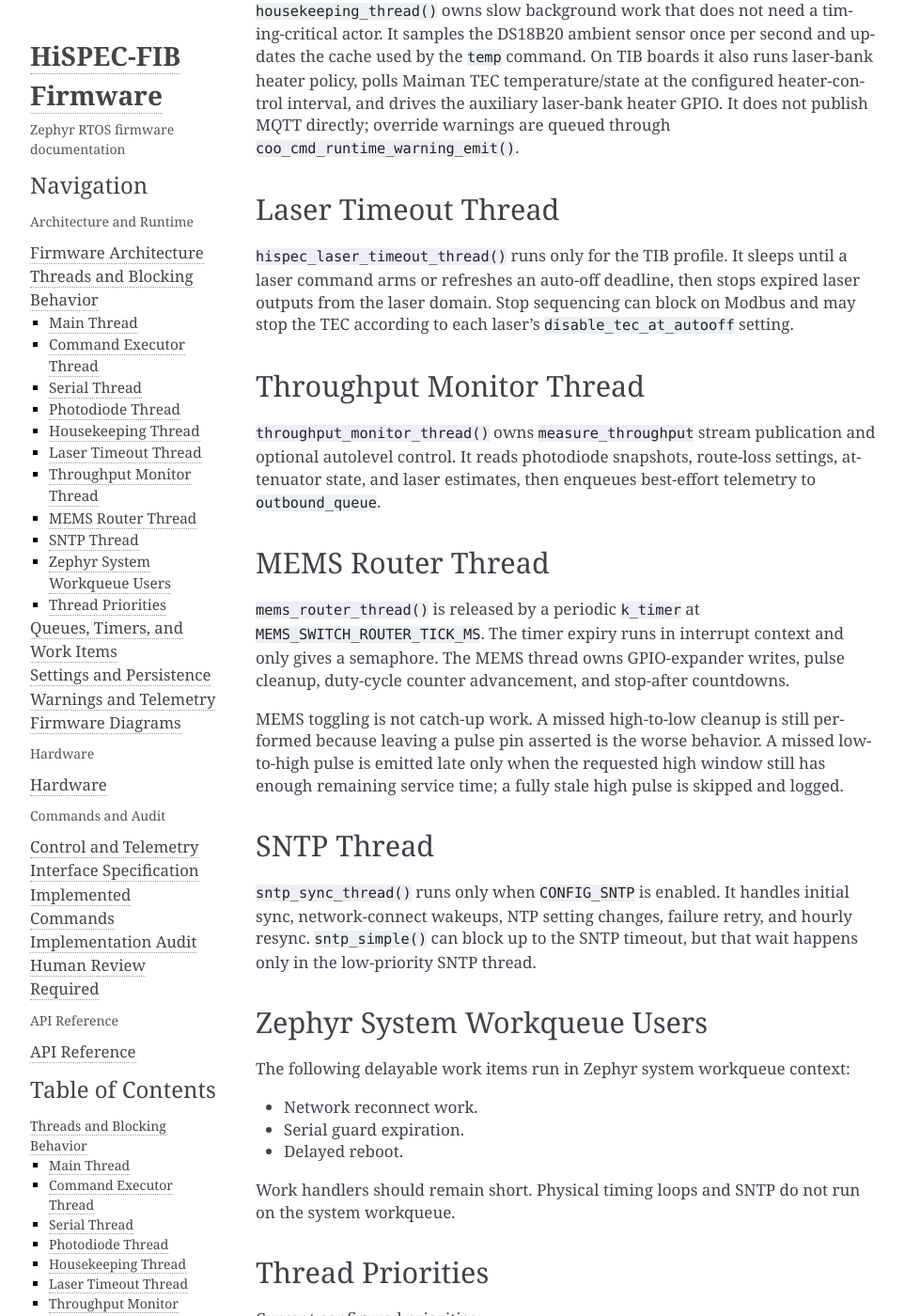
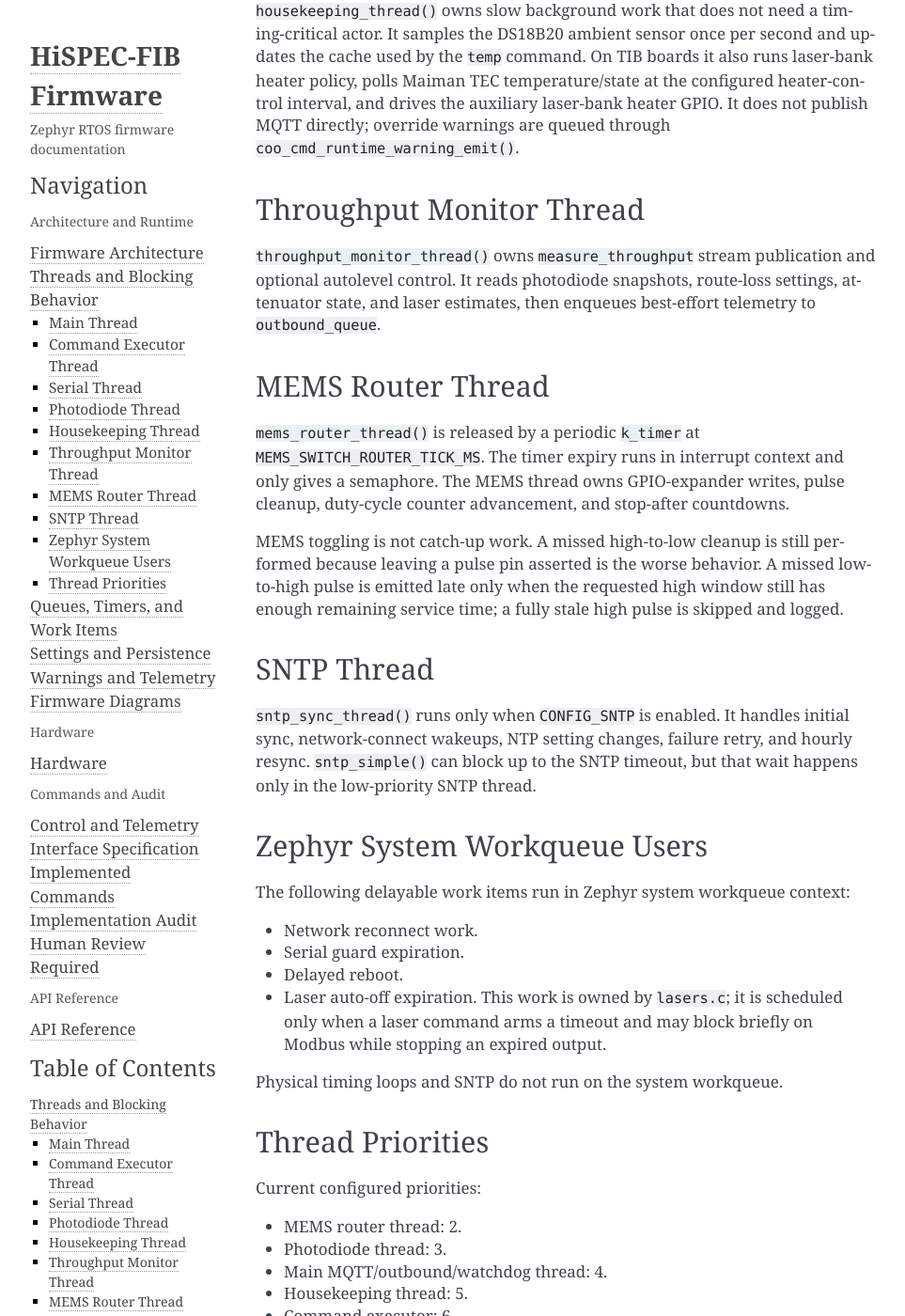
Before and after one commit to COO-Utilities/hispec-tib, a Sphinx documentation site: the page built from doc/threads.md, in a window 1280 px wide and 1400 px high, scrolled down 1367 px. Shown: the whole window at 94% size, without its empty margins (148-1111 px from the left). Built offline with Sphinx 7.4.7, drawn with Linux system fonts in a browser that asks for light colours.

Commit message:
Use delayable work for laser autooff

```diff
--- a/doc/implemented_commands.md
+++ b/doc/implemented_commands.md
@@ -190,7 +190,7 @@
 - Board restriction: TIB only.
 - Side effects: effect requests can power the bank, program TEC/current, stop an
   active throughput monitor using that laser, and arm or reset firmware
-  auto-off handled by the laser timeout thread.
+  auto-off handled by laser-owned delayable work.
 - Blocking: Maiman Modbus and bank boot/off sleeps can block.
 
 ### `laser/tune`, `laser/status`, `laser/engstatus`, `laser/settings`
--- a/doc/threads.md
+++ b/doc/threads.md
@@ -55,13 +55,6 @@
 does not publish MQTT directly; override warnings are queued through
 `coo_cmd_runtime_warning_emit()`.
 
-## Laser Timeout Thread
-
-`hispec_laser_timeout_thread()` runs only for the TIB profile. It sleeps until a
-laser command arms or refreshes an auto-off deadline, then stops expired laser
-outputs from the laser domain. Stop sequencing can block on Modbus and may stop
-the TEC according to each laser's `disable_tec_at_autooff` setting.
-
 ## Throughput Monitor Thread
 
 `throughput_monitor_thread()` owns `measure_throughput` stream publication and
@@ -95,9 +88,11 @@
 - Network reconnect work.
 - Serial guard expiration.
 - Delayed reboot.
+- Laser auto-off expiration. This work is owned by `lasers.c`; it is scheduled
+  only when a laser command arms a timeout and may block briefly on Modbus while
+  stopping an expired output.
 
-Work handlers should remain short. Physical timing loops and SNTP do not run on
-the system workqueue.
+Physical timing loops and SNTP do not run on the system workqueue.
 
 ## Thread Priorities
 
```
Also changed, not shown: doc/architecture.md (+2 -3 lines), doc/diagrams.md (+4 -4 lines), 3 other files.
